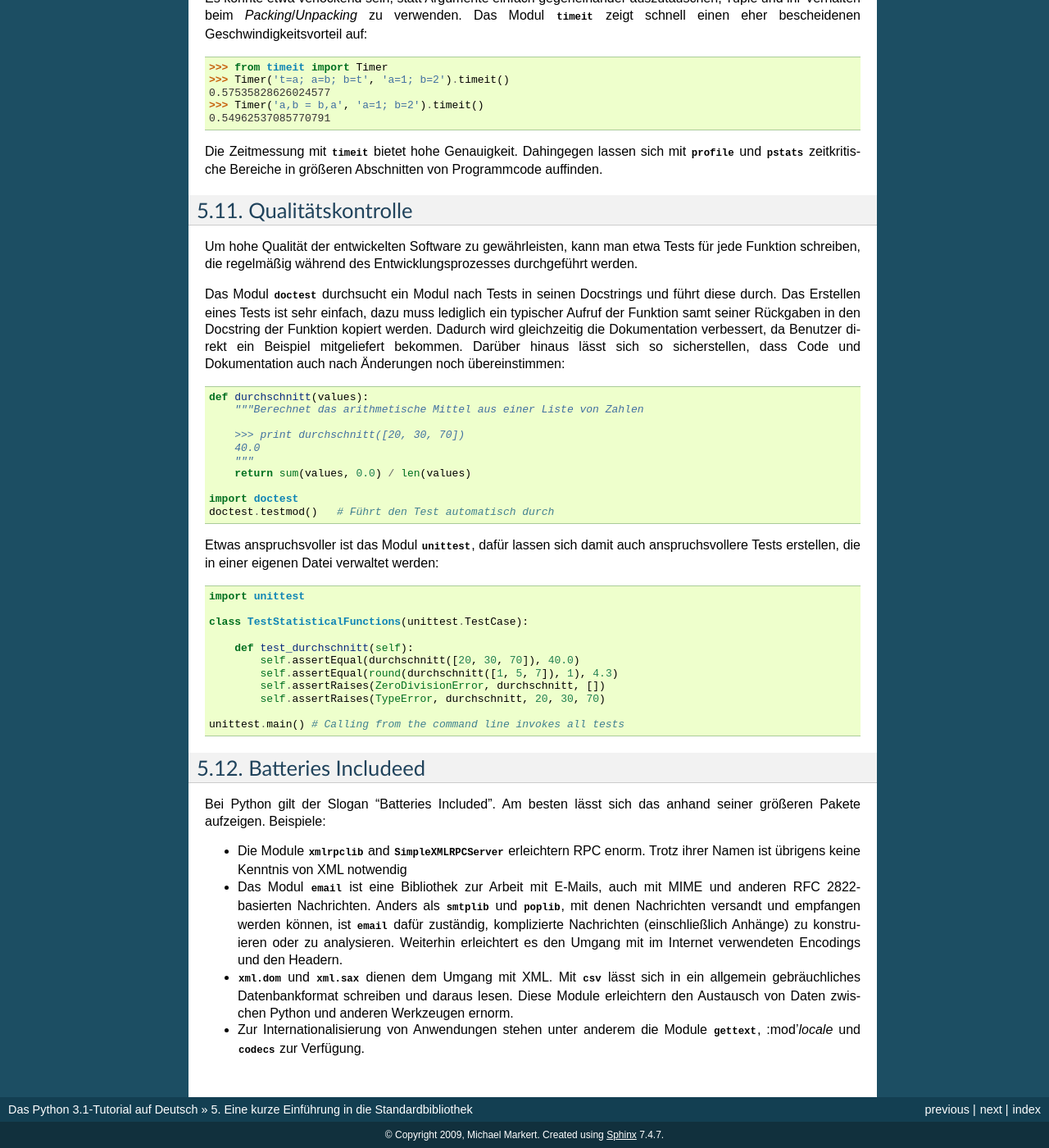
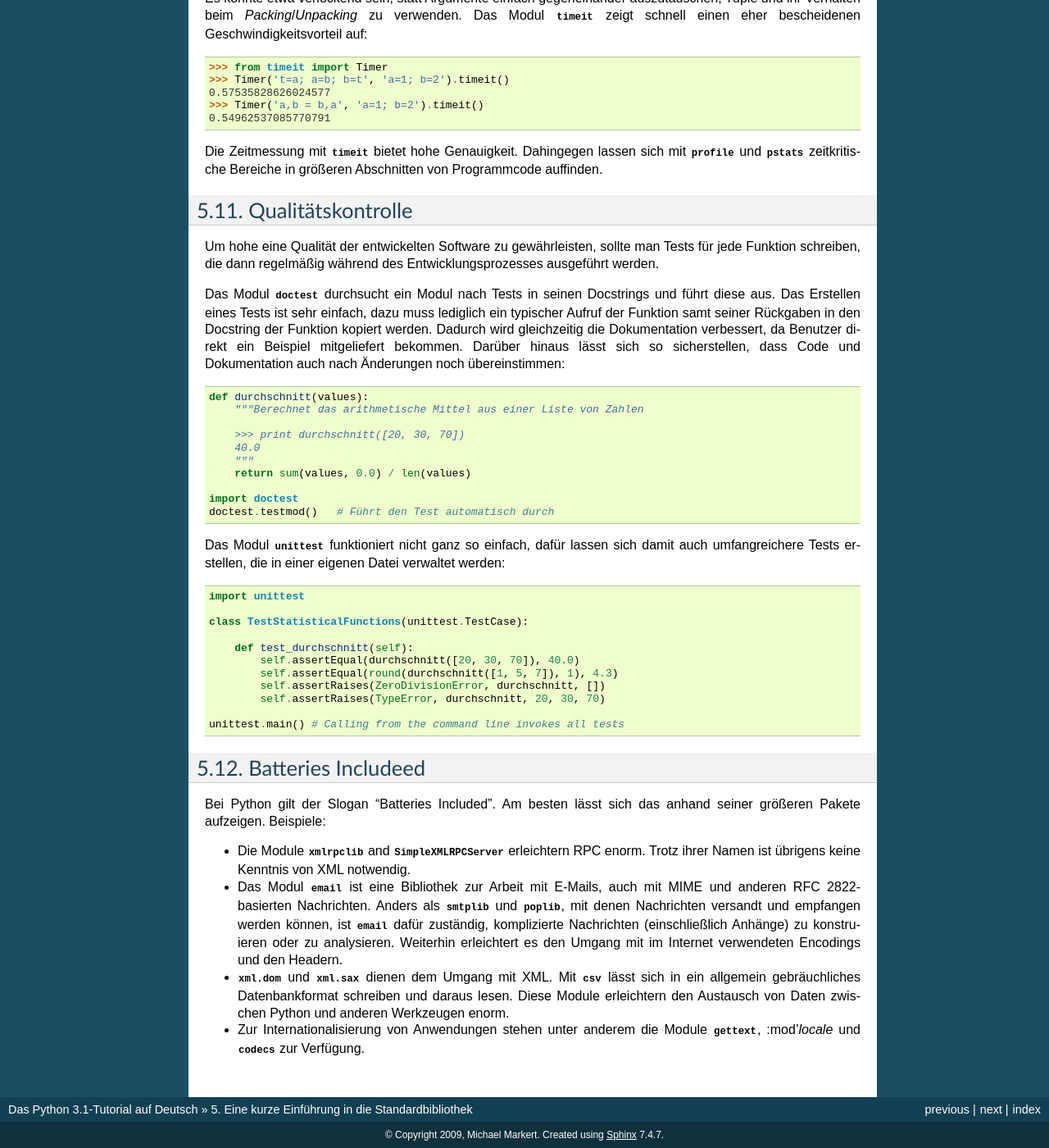
Before and after one commit to cofi/py-tutorial-de, a Sphinx documentation site: the page built from source/stdlib.rst, in a window 1280 px wide and 1400 px high, scrolled down 3384 px. Shown: the whole window at 82% size. Built offline with Sphinx 7.4.7, drawn with Linux system fonts in a browser that asks for light colours; pages that are not in the unit, such as notebooks, are missing from menus; some of the changed text lies outside the part shown.

Commit message:
Applied sma's patch (spelling, translation and punctuation fixes)

```diff
--- a/source/stdlib.rst
+++ b/source/stdlib.rst
@@ -27,7 +27,7 @@
 .. index:: builtin: help
 
 Die eingebauten Funktionen :func:`dir` und :func:`help` sind gerade beim
-Gebrauch der interaktiven Python-Shell nützlich, wenn man mit großen Modulen,
+Gebrauch der interaktiven Python-Shell nützlich, wenn man mit großen Modulen
 wie :mod:`os` arbeitet::
 
    >>> import os
@@ -36,8 +36,8 @@
    >>> help(os)
    <eine ausführliche Anleitung, erstellt aus den Docstrings des Moduls>
 
-Alltägliche Arbeiten mit Dateien und Verzeichnissen erleichtert das Modul
-:mod:`shutil`, das etwas allgemeiner gehalten ist.::
+Typische Arbeiten mit Dateien und Verzeichnissen erleichtert das Modul
+:mod:`shutil`, das eine einfachere Schnittstelle bereitstellt.::
 
    >>> import shutil
    >>> shutil.copyfile('data.db', 'archive.db')
@@ -59,16 +59,16 @@
 Argumente in der Befehlszeile
 =============================
 
-Die meisten Scripts müssen auf Argumente in der Befehlszeile eingehen. Diese
-Argumente werden im Attribut *argv* des Moduls 'mod'`sys` als Liste
-gespeichert. Die folgende Ausgabe etwas erhält man, wenn man ``python demo.py
-one two three`` auf der Befehlszeile eingibt::
+Die meisten Scripts müssen Argumente aus der Befehlszeile verarbeiten. Diese
+Argumente werden als Liste im Attribut *argv* des Moduls 'mod'`sys`
+gespeichert. Die folgende Ausgabe erhält man, wenn man ``python demo.py
+one two three`` in der Eingabeaufforderung des Betriebssystems eingibt::
 
    >>> import sys
    >>> print sys.argv
    ['demo.py', 'eins', 'zwei', 'drei']
 
-Das Modul 'mod'`getopt` verarbeitet *sys.argv* gemäß den üblichen Konventionen
+Das Modul 'mod'`getopt` verarbeitet *sys.argv* gemäß der üblichen Konventionen
 der aus Unix bekannten :func:`getopt`-Funktion. Erweiterte und flexiblere
 Möglichkeiten bietet das Modul :mod:`optparse`.
 
@@ -243,12 +243,12 @@
 Qualitätskontrolle
 ==================
 
-Um hohe Qualität der entwickelten Software zu gewährleisten, kann man etwa
-Tests für jede Funktion schreiben, die regelmäßig während des
-Entwicklungsprozesses durchgeführt werden.
+Um hohe eine Qualität der entwickelten Software zu gewährleisten, sollte man
+Tests für jede Funktion schreiben, die dann regelmäßig während des
+Entwicklungsprozesses ausgeführt werden.
 
 Das Modul :mod:`doctest` durchsucht ein Modul nach Tests in seinen Docstrings
-und führt diese durch. Das Erstellen eines Tests ist sehr einfach, dazu muss
+und führt diese aus. Das Erstellen eines Tests ist sehr einfach, dazu muss
 lediglich ein typischer Aufruf der Funktion samt seiner Rückgaben in den
 Docstring der Funktion kopiert werden. Dadurch wird gleichzeitig die
 Dokumentation verbessert, da Benutzer direkt ein Beispiel mitgeliefert
@@ -266,8 +266,8 @@
    import doctest
    doctest.testmod()   # Führt den Test automatisch durch
 
-Etwas anspruchsvoller ist das Modul :mod:`unittest`, dafür lassen sich damit
-auch anspruchsvollere Tests erstellen, die in einer eigenen Datei verwaltet
+Das Modul :mod:`unittest` funktioniert nicht ganz so einfach, dafür lassen sich damit
+auch umfangreichere Tests erstellen, die in einer eigenen Datei verwaltet
 werden::
 
    import unittest
@@ -291,7 +291,7 @@
 Bei Python gilt der Slogan "Batteries Included". Am besten lässt sich das anhand seiner größeren Pakete aufzeigen. Beispiele:
 
 * Die Module :mod:`xmlrpclib` and :mod:`SimpleXMLRPCServer` erleichtern RPC
-  enorm. Trotz ihrer Namen ist übrigens keine Kenntnis von XML notwendig
+  enorm. Trotz ihrer Namen ist übrigens keine Kenntnis von XML notwendig.
 
 * Das Modul :mod:`email` ist eine Bibliothek zur Arbeit mit E-Mails, auch mit
   MIME und anderen RFC 2822-basierten Nachrichten. Anders als :mod:`smtplib`
@@ -304,7 +304,7 @@
 * :mod:`xml.dom` und :mod:`xml.sax` dienen dem Umgang mit XML. Mit :mod:`csv`
   lässt sich in ein allgemein gebräuchliches Datenbankformat schreiben und
   daraus lesen. Diese Module erleichtern den Austausch von Daten zwischen
-  Python und anderen Werkzeugen ernorm.
+  Python und anderen Werkzeugen enorm.
 
 * Zur Internationalisierung von Anwendungen stehen unter anderem die Module
   :mod:`gettext`, :mod'`locale` und :mod:`codecs` zur Verfügung.
```
Also changed, not shown: other parts of source/stdlib.rst (+10 -10 lines).
